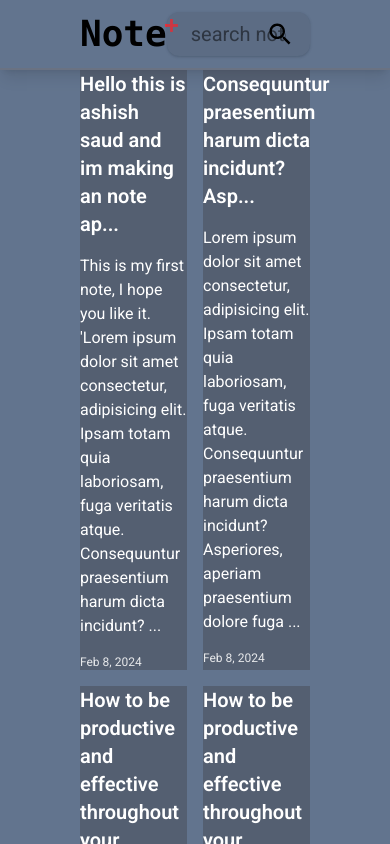
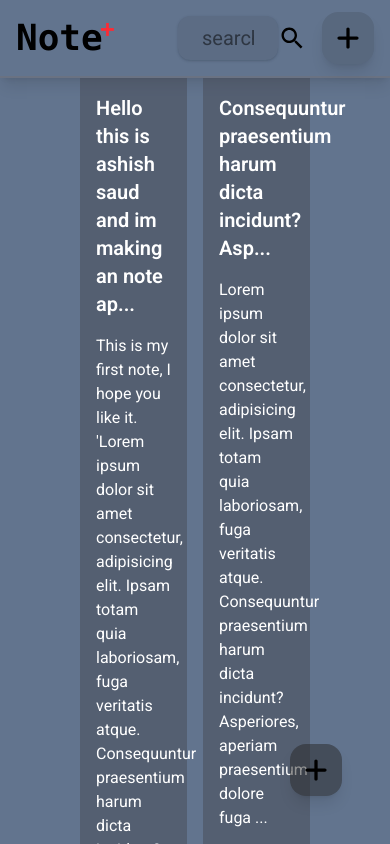
Before and after one commit to ashish-off/NotePlus, a React (Vite) app: page / in a window 390 px wide. Shown: the top 844 px of the page. Built offline with nearby package versions, Linux system fonts and the light colour scheme.

Commit message:
Enhance UI Resonsiveness and component styling

```diff
--- a/src/components/NoteItem.tsx
+++ b/src/components/NoteItem.tsx
@@ -9,7 +9,7 @@ const NoteItem = ({ note }: notePropType) => {
   return (
     <Link
       to={`/edit-note/${note.id}`}
-      className="bg-zinc-700/40 flex flex-col gap-4 cursor-pointer transition-all duration-150 text-white hover:opacity-85 "
+      className="bg-zinc-700/40 p-4 md:p-6 lg:p-8 flex flex-col gap-4 cursor-pointer transition-all duration-150 text-white hover:opacity-85 "
     >
       <h3 className="text-xl font-semibold ">
         {note.title.length > 50
--- a/src/pages/CreateNote.tsx
+++ b/src/pages/CreateNote.tsx
@@ -10,11 +10,11 @@ const CreateNote = () => {
         <header className="flex justify-between items-center py-4 px-4">
           <Link
             to={"/"}
-            className="bg-neutral-800/15 h-13 w-13 flex items-center justify-center rounded-2xl shadow-lg hover:shadow-none active:shadow-none active:scale-95"
+            className="bg-neutral-800/15 h-13 w-13 flex items-center justify-center rounded-2xl shadow-lg hover:shadow-none active:shadow-none active:scale-95 transition-all duration-150"
           >
             <MdArrowBackIos size={28} />{" "}
           </Link>
-          <button className="bg-neutral-800/15 h-13 w-13 flex items-center justify-center rounded-2xl shadow-lg hover:shadow-none active:shadow-none active:scale-95">
+          <button className="bg-neutral-800/15 h-13 w-13 flex items-center justify-center rounded-2xl shadow-lg hover:shadow-none active:shadow-none active:scale-95 transition-all duration-150">
             <IoMdCheckmark size={32} />
           </button>
         </header>
--- a/src/pages/EditNote.tsx
+++ b/src/pages/EditNote.tsx
@@ -10,15 +10,15 @@ const EditNote = () => {
       <header className="flex justify-between items-center py-4 px-4">
         <Link
           to={"/"}
-          className="bg-neutral-800/15 h-13 w-13 flex items-center justify-center rounded-2xl shadow-lg hover:shadow-none active:shadow-none active:scale-95"
+          className="bg-neutral-800/15 h-13 w-13 flex items-center justify-center rounded-2xl shadow-lg hover:shadow-none active:shadow-none active:scale-95 transition-all duration-150 hover"
         >
           <MdArrowBackIos size={28} />{" "}
         </Link>
-        <button className="bg-neutral-800/15 h-13 w-13 flex items-center justify-center rounded-2xl shadow-lg hover:shadow-none active:shadow-none active:scale-95">
+        <button className="bg-neutral-800/15 h-13 w-13 flex items-center justify-center rounded-2xl shadow-lg hover:shadow-none active:shadow-none active:scale-95 transition-all duration-150">
           <IoMdCheckmark size={32} />
         </button>
 
-        <button className="bg-neutral-800/15 h-13 w-13 flex items-center justify-center rounded-2xl shadow-lg hover:shadow-none active:shadow-none active:scale-95">
+        <button className="bg-neutral-800/15 h-13 w-13 flex items-center justify-center rounded-2xl shadow-lg hover:shadow-none active:shadow-none active:scale-95 transition-all duration-150">
         <MdDeleteOutline size={28} />
         </button>
       </header>
--- a/src/pages/Notes.tsx
+++ b/src/pages/Notes.tsx
@@ -3,42 +3,51 @@ import { IoMdSearch } from "react-icons/io";
 import dummyNotes from "../data/dummyNotes";
 import NoteItem from "../components/NoteItem";
 import { Link } from "react-router-dom";
-import { BsPlusLg } from "react-icons/bs";
-import { notesType } from "../types";
+import { FaPlus } from "react-icons/fa6";
 
 const Notes = () => {
   return (
     <section>
       <header className="border-b-2 border-gray-500 shadow-lg">
-        <div className="flex items-center justify-between py-3 px-20">
+        <div className="flex items-center justify-between py-3 px-4 sm:px-12 md:px-20">
           <Link to={"/"} className="text-4xl font-bold font-mono relative">
-            Note <span className="absolute bottom-[13px] -right-3 text-2xl text-red-500 ">+</span>
+            Note{" "}
+            <span className="absolute bottom-[13px] -right-3 text-2xl text-red-500 ">
+              +
+            </span>
           </Link>
 
-          <div className="w-sm flex items-center relative ">
+          <div className="w-fit flex items-center gap-4 sm:gap-12 ">
+            <div className="w-fit flex items-center relative ">
               <input
                 type="text"
-              className="outline-none text-xl shadow-lg shadow-gray-500/30  border-none bg-gray-600/25 rounded-xl py-2 px-6 w-full focus:shadow-sm focus:shadow-gray-800/20 transition-all"
+                className="outline-none text-xl shadow-lg shadow-gray-500/30  border-none bg-gray-600/25 rounded-xl py-2 px-6 w-[100px] sm:w-[300px] md:w-full focus:shadow-sm focus:shadow-gray-800/20 transition-all"
                 autoFocus
                 placeholder="search notes..."
               />
 
-            <button className="absolute right-4 cursor-pointer  active:scale-90">
+              <button className=" cursor-pointer  active:scale-90">
                 <IoMdSearch size={28} />
               </button>
+            </div>
+
+            <Link to={"/create-note"} className="bg-neutral-800/15 h-13 w-13 flex items-center justify-center rounded-2xl shadow-lg hover:shadow-none active:shadow-none active:scale-95 transition-all duration-100 hover">
+            <FaPlus size={26}/>
+            </Link>
           </div>
         </div>
       </header>
 
       <div className="px-20 grid grid-cols-2 md:grid-cols-3 gap-4 ">
-        {
-           dummyNotes.map((note => <NoteItem key={note.id} note={note} />))
-        }
+        {dummyNotes.map((note) => (
+          <NoteItem key={note.id} note={note} />
+        ))}
       </div>
-      <Link to={"/create-note"} className="btn add__btn">
-        {" "}
-        <BsPlusLg />{" "}
+
+      <Link to={"/create-note"} className="fixed bottom-12 right-12 bg-neutral-800/50 h-13 w-13 flex items-center justify-center rounded-2xl shadow-lg transition-all duration-100 hover:shadow-none hover:scale-105 active:shadow-none active:scale-95">
+            <FaPlus size={26}/>
             </Link>
+
     </section>
   );
 };
```
Lines whose indentation alone changed are shown as unchanged.
